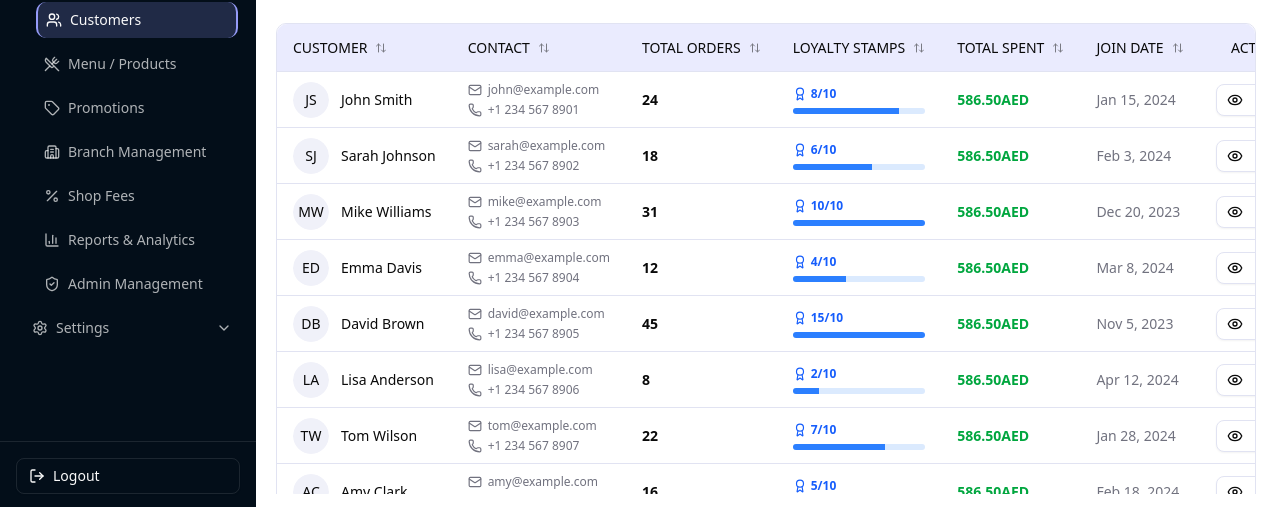
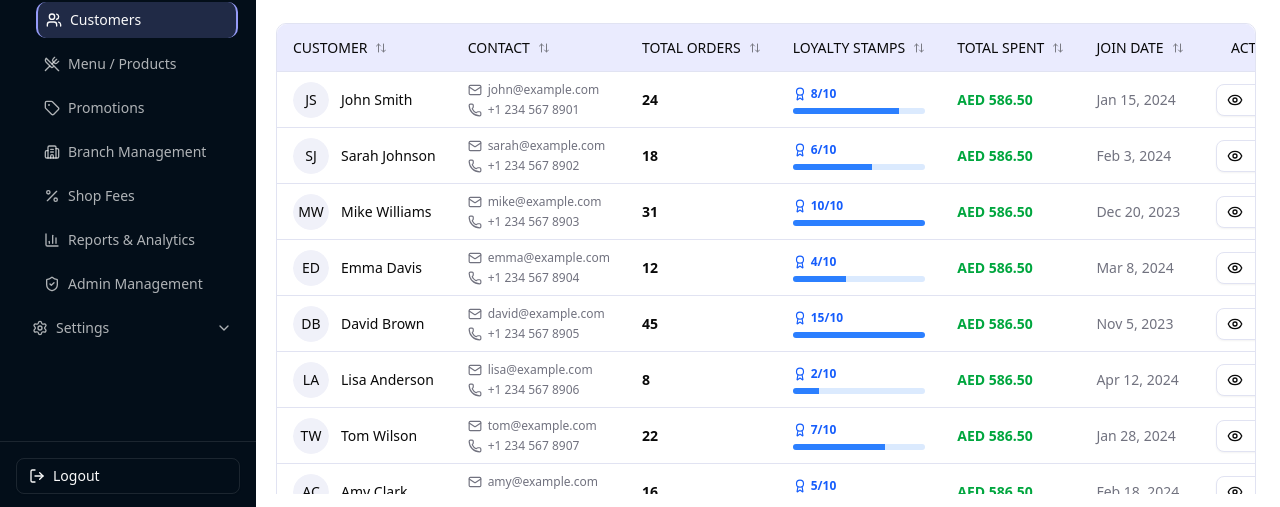
Before and after one commit to nurulla-hasan/ayah_almheiri_dashboard, a React (Vite) app: page /management/customers in a window 1280 px wide. Shown: the part 290-797 px from the top of the page. Built offline with nearby package versions, Linux system fonts and the light colour scheme.

Commit message:
fix: standardize currency format to place AED before amount

```diff
--- a/src/app/dashboard/Dashboard.tsx
+++ b/src/app/dashboard/Dashboard.tsx
@@ -45,7 +45,7 @@ const recentOrders: Order[] = [
     deliveryType: "Car Pickup",
     deliveryDetails: "ABC-123",
     items: ["Burger Combo", "Fries", "Coke"],
-    totalAmount: "24.50AED",
+    totalAmount: "AED 24.50",
     status: "Preparing",
   },
   {
@@ -56,7 +56,7 @@ const recentOrders: Order[] = [
     deliveryType: "Counter Pickup",
     deliveryDetails: "",
     items: ["Pizza Large", "Coke"],
-    totalAmount: "32.00AED",
+    totalAmount: "AED 32.00",
     status: "Ready",
   },
   {
@@ -67,7 +67,7 @@ const recentOrders: Order[] = [
     deliveryType: "Car Pickup",
     deliveryDetails: "XYZ-789",
     items: ["Salad Bowl"],
-    totalAmount: "12.50AED",
+    totalAmount: "AED 12.50",
     status: "Pending",
   },
   {
@@ -78,7 +78,7 @@ const recentOrders: Order[] = [
     deliveryType: "Counter Pickup",
     deliveryDetails: "",
     items: ["Pasta", "Garlic Bread"],
-    totalAmount: "28.00AED",
+    totalAmount: "AED 28.00",
     status: "Preparing",
   },
   {
@@ -89,7 +89,7 @@ const recentOrders: Order[] = [
     deliveryType: "Car Pickup",
     deliveryDetails: "DEF-456",
     items: ["Steak Dinner", "Wine"],
-    totalAmount: "45.00AED",
+    totalAmount: "AED 45.00",
     status: "Completed",
   },
 ];
--- a/src/app/management/branches/Branches.tsx
+++ b/src/app/management/branches/Branches.tsx
@@ -18,7 +18,7 @@ const branches: Branch[] = [
     workingHours: "8:00 AM - 10:00 PM",
     status: "Active",
     todayOrders: 87,
-    todayRevenue: "2340.50AED",
+    todayRevenue: "AED 2340.50",
   },
   {
     id: "2",
@@ -30,7 +30,7 @@ const branches: Branch[] = [
     workingHours: "9:00 AM - 9:00 PM",
     status: "Active",
     todayOrders: 64,
-    todayRevenue: "1825.00AED",
+    todayRevenue: "AED 1825.00",
   },
   {
     id: "3",
@@ -42,7 +42,7 @@ const branches: Branch[] = [
     workingHours: "8:00 AM - 10:00 PM",
     status: "Active",
     todayOrders: 52,
-    todayRevenue: "1456.75AED",
+    todayRevenue: "AED 1456.75",
   },
   {
     id: "4",
@@ -54,7 +54,7 @@ const branches: Branch[] = [
     workingHours: "Closed for Renovation",
     status: "Temporarily Closed",
     todayOrders: 0,
-    todayRevenue: "0.00AED",
+    todayRevenue: "AED 0.00",
   },
 ];
 
@@ -100,7 +100,7 @@ const Branches = () => {
             <CardContent>
               <div className="flex flex-col gap-1">
                 <p className="text-sm font-medium text-muted-foreground">Today's Revenue</p>
-                <p className="text-3xl font-bold text-green-600">5622.25AED</p>
+                <p className="text-3xl font-bold text-green-600">AED 5622.25</p>
               </div>
             </CardContent>
           </Card>
--- a/src/app/management/customers/Customers.tsx
+++ b/src/app/management/customers/Customers.tsx
@@ -18,7 +18,7 @@ const customersData: Customer[] = [
     totalOrders: 24,
     loyaltyStamps: 8,
     maxStamps: 10,
-    totalSpent: "586.50AED",
+    totalSpent: "AED 586.50",
     joinDate: "Jan 15, 2024",
     initials: "JS",
   },
@@ -30,7 +30,7 @@ const customersData: Customer[] = [
     totalOrders: 18,
     loyaltyStamps: 6,
     maxStamps: 10,
-    totalSpent: "586.50AED",
+    totalSpent: "AED 586.50",
     joinDate: "Feb 3, 2024",
     initials: "SJ",
   },
@@ -42,7 +42,7 @@ const customersData: Customer[] = [
     totalOrders: 31,
     loyaltyStamps: 10,
     maxStamps: 10,
-    totalSpent: "586.50AED",
+    totalSpent: "AED 586.50",
     joinDate: "Dec 20, 2023",
     initials: "MW",
   },
@@ -54,7 +54,7 @@ const customersData: Customer[] = [
     totalOrders: 12,
     loyaltyStamps: 4,
     maxStamps: 10,
-    totalSpent: "586.50AED",
+    totalSpent: "AED 586.50",
     joinDate: "Mar 8, 2024",
     initials: "ED",
   },
@@ -66,7 +66,7 @@ const customersData: Customer[] = [
     totalOrders: 45,
     loyaltyStamps: 15,
     maxStamps: 10,
-    totalSpent: "586.50AED",
+    totalSpent: "AED 586.50",
     joinDate: "Nov 5, 2023",
     initials: "DB",
   },
@@ -78,7 +78,7 @@ const customersData: Customer[] = [
     totalOrders: 8,
     loyaltyStamps: 2,
     maxStamps: 10,
-    totalSpent: "586.50AED",
+    totalSpent: "AED 586.50",
     joinDate: "Apr 12, 2024",
     initials: "LA",
   },
@@ -90,7 +90,7 @@ const customersData: Customer[] = [
     totalOrders: 22,
     loyaltyStamps: 7,
     maxStamps: 10,
-    totalSpent: "586.50AED",
+    totalSpent: "AED 586.50",
     joinDate: "Jan 28, 2024",
     initials: "TW",
   },
@@ -102,7 +102,7 @@ const customersData: Customer[] = [
     totalOrders: 16,
     loyaltyStamps: 5,
     maxStamps: 10,
-    totalSpent: "586.50AED",
+    totalSpent: "AED 586.50",
     joinDate: "Feb 18, 2024",
     initials: "AC",
   },
--- a/src/app/management/orders/Orders.tsx
+++ b/src/app/management/orders/Orders.tsx
@@ -28,7 +28,7 @@ const ordersData: Order[] = [
     deliveryType: "Car Pickup",
     deliveryDetails: "ABC-123",
     items: ["Burger Combo", "Fries", "Coke"],
-    totalAmount: "24.50AED",
+    totalAmount: "AED 24.50",
     status: "Preparing",
   },
   {
@@ -39,7 +39,7 @@ const ordersData: Order[] = [
     deliveryType: "Counter Pickup",
     deliveryDetails: "",
     items: ["Pizza Large", "Coke"],
-    totalAmount: "32.00AED",
+    totalAmount: "AED 32.00",
     status: "Ready",
   },
   {
@@ -50,7 +50,7 @@ const ordersData: Order[] = [
     deliveryType: "Car Pickup",
     deliveryDetails: "XYZ-789",
     items: ["Salad Bowl"],
-    totalAmount: "12.50AED",
+    totalAmount: "AED 12.50",
     status: "Pending",
   },
   {
@@ -61,7 +61,7 @@ const ordersData: Order[] = [
     deliveryType: "Counter Pickup",
     deliveryDetails: "",
     items: ["Pasta", "Garlic Bread"],
-    totalAmount: "28.00AED",
+    totalAmount: "AED 28.00",
     status: "Preparing",
   },
   {
@@ -72,7 +72,7 @@ const ordersData: Order[] = [
     deliveryType: "Car Pickup",
     deliveryDetails: "DEF-456",
     items: ["Steak Dinner", "Wine"],
-    totalAmount: "45.00AED",
+    totalAmount: "AED 45.00",
     status: "Completed",
   },
   {
@@ -83,7 +83,7 @@ const ordersData: Order[] = [
     deliveryType: "Counter Pickup",
     deliveryDetails: "",
     items: ["Chicken Wings", "Fries"],
-    totalAmount: "18.50AED",
+    totalAmount: "AED 18.50",
     status: "Ready",
   },
 ];
--- a/src/app/management/products/Products.tsx
+++ b/src/app/management/products/Products.tsx
@@ -23,7 +23,7 @@ const products: Product[] = [
     name: "Iced Matcha Latte",
     category: "Matcha",
     description: "Premium matcha with milk over ice",
-    price: "6.50AED",
+    price: "AED 6.50",
     availability: true,
   },
   {
@@ -31,7 +31,7 @@ const products: Product[] = [
     name: "Iced Matcha Latte",
     category: "Matcha",
     description: "Premium matcha with milk over ice",
-    price: "6.50AED",
+    price: "AED 6.50",
     availability: true,
   },
   {
@@ -39,7 +39,7 @@ const products: Product[] = [
     name: "Iced Matcha Latte",
     category: "Matcha",
     description: "Premium matcha with milk over ice",
-    price: "6.50AED",
+    price: "AED 6.50",
     availability: true,
   },
   {
@@ -47,7 +47,7 @@ const products: Product[] = [
     name: "Iced Matcha Latte",
     category: "Matcha",
     description: "Premium matcha with milk over ice",
-    price: "6.50AED",
+    price: "AED 6.50",
     availability: true,
   },
   {
@@ -55,7 +55,7 @@ const products: Product[] = [
     name: "Iced Matcha Latte",
     category: "Matcha",
     description: "Premium matcha with milk over ice",
-    price: "6.50AED",
+    price: "AED 6.50",
     availability: false,
   },
   {
@@ -63,7 +63,7 @@ const products: Product[] = [
     name: "Iced Matcha Latte",
     category: "Matcha",
     description: "Premium matcha with milk over ice",
-    price: "6.50AED",
+    price: "AED 6.50",
     availability: true,
   },
   {
@@ -71,7 +71,7 @@ const products: Product[] = [
     name: "Iced Matcha Latte",
     category: "Matcha",
     description: "Premium matcha with milk over ice",
-    price: "6.50AED",
+    price: "AED 6.50",
     availability: true,
   },
   {
@@ -79,7 +79,7 @@ const products: Product[] = [
     name: "Iced Matcha Latte",
     category: "Matcha",
     description: "Premium matcha with milk over ice",
-    price: "6.50AED",
+    price: "AED 6.50",
     availability: true,
   },
 ];
--- a/src/app/management/promotions/Promotions.tsx
+++ b/src/app/management/promotions/Promotions.tsx
@@ -72,7 +72,7 @@ const Promotions = () => {
   const totalPromotions = promotions.length;
   const activePromotions = promotions.filter(p => p.status === "Active").length;
   const totalUses = promotions.reduce((acc, p) => acc + p.uses, 0);
-  const revenueImpact = "8,450 AED"; // Keep this as static for now as it's a specific impact metric
+  const revenueImpact = "AED 8,450"; // Keep this as static for now as it's a specific impact metric
 
   return (
     <PageLayout>
--- a/src/components/dashboard/stats.tsx
+++ b/src/components/dashboard/stats.tsx
@@ -14,7 +14,7 @@ const Stats = () => {
     },
     {
       label: "Revenue",
-      value: "5,240AED",
+      value: "AED 5,240",
       trend: "+8% from yesterday",
       icon: DollarSign,
       iconBg: "bg-green-50",
--- a/src/components/management/customers/view-modal.tsx
+++ b/src/components/management/customers/view-modal.tsx
@@ -15,9 +15,9 @@ const CustomerViewModal = ({ customer }: CustomerViewModalProps) => {
   const [open, setOpen] = useState(false);
 
   const recentOrders = [
-    { id: "ORD-1234", item: "Hot Coffee", price: "24.50AED" },
-    { id: "ORD-1198", item: "Cold Coffee", price: "32.00AED" },
-    { id: "ORD-1145", item: "Hot & Cold Drink", price: "28.00AED" },
+    { id: "ORD-1234", item: "Hot Coffee", price: "AED 24.50" },
+    { id: "ORD-1198", item: "Cold Coffee", price: "AED 32.00" },
+    { id: "ORD-1145", item: "Hot & Cold Drink", price: "AED 28.00" },
   ];
 
   return (
--- a/src/components/management/products/view-modal.tsx
+++ b/src/components/management/products/view-modal.tsx
@@ -91,11 +91,11 @@ export const ProductViewModal = ({ product }: ProductViewModalProps) => {
                 </div>
                 <div className="flex justify-between text-sm">
                   <span className="text-muted-foreground">Tax (5%)</span>
-                  <span className="font-medium">0.32 AED</span>
+                  <span className="font-medium">AED 0.32</span>
                 </div>
                 <div className="border-t pt-2 flex justify-between text-sm font-bold">
                   <span>Total</span>
-                  <span className="text-primary">6.82 AED</span>
+                  <span className="text-primary">AED 6.82</span>
                 </div>
               </div>
             </div>
```
Also changed, not shown: src/app/management/reports/Reports.tsx (+7 -7 lines).
